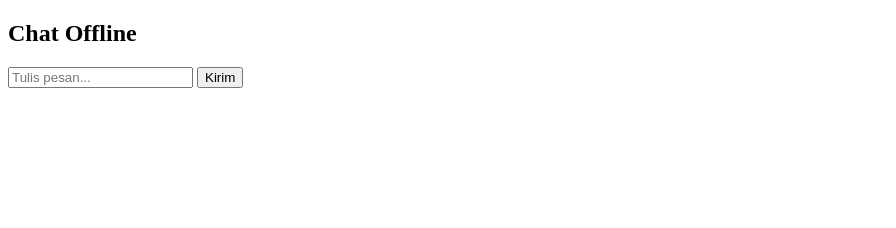
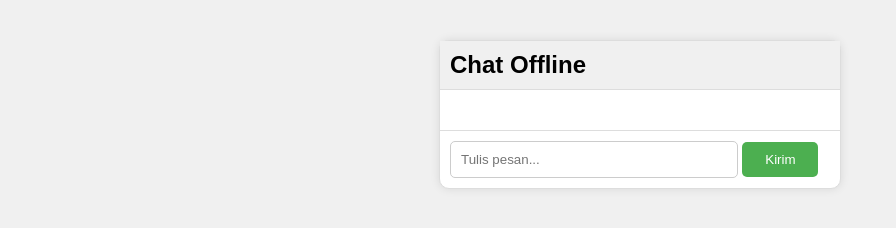
Before and after one commit to dafian12/WebProject, a plain HTML site: page index.html in a window 1280 px wide. Shown: the whole page, without its empty margins (0-896 px from the left). Drawn offline with Linux system fonts and the light colour scheme.

Commit message:
Update style.css

```diff
--- a/style.css
+++ b/style.css
@@ -1,37 +1,74 @@
-function updateTime() {
-    const now = new Date();
-    document.getElementById('current-time').textContent = now.toLocaleTimeString();
-}
-setInterval(updateTime, 1000);
-
-function fetchPrayerTimes(latitude, longitude) {
-    fetch(`https://api.aladhan.com/v1/timings?latitude=${latitude}&longitude=${longitude}&method=4`)
-        .then(response => response.json())
-        .then(data => {
-            const timings = data.data.timings;
-            document.getElementById('fajr-time').textContent = timings.Fajr;
-            document.getElementById('dhuhr-time').textContent = timings.Dhuhr;
-            document.getElementById('asr-time').textContent = timings.Asr;
-            document.getElementById('maghrib-time').textContent = timings.Maghrib;
-            document.getElementById('isha-time').textContent = timings.Isha;
-        })
-        .catch(error => {
-            document.getElementById('maghrib-time').textContent = 'Gagal mengambil waktu sholat';
-        });
+body {
+    font-family: Arial, sans-serif;
+    background-color: #f0f0f0;
 }
 
-function getLocation() {
-    if (navigator.geolocation) {
-        navigator.geolocation.getCurrentPosition(position => {
-            const { latitude, longitude } = position.coords;
-            document.getElementById('location').textContent = `Lat: ${latitude}, Long: ${longitude}`;
-            fetchPrayerTimes(latitude, longitude);
-        }, error => {
-            document.getElementById('location').textContent = 'Akses lokasi ditolak.';
-        });
-    } else {
-        document.getElementById('location').textContent = 'Peramban tidak mendukung geolokasi.';
-    }
+.chat-container {
+    width: 400px;
+    margin: 40px auto;
+    background-color: #fff;
+    border: 1px solid #ddd;
+    border-radius: 10px;
+    box-shadow: 0 0 10px rgba(0, 0, 0, 0.1);
 }
 
-getLocation();
+.chat-header {
+    background-color: #f0f0f0;
+    padding: 10px;
+    border-bottom: 1px solid #ddd;
+}
+
+.chat-header h2 {
+    margin: 0;
+}
+
+.chat-body {
+    padding: 20px;
+    overflow-y: auto;
+    max-height: 300px;
+}
+
+.chat-body .chat-message {
+    margin-bottom: 10px;
+    padding: 10px;
+    border-bottom: 1px solid #ddd;
+}
+
+.chat-body .chat-message:last-child {
+    border-bottom: none;
+}
+
+.chat-body .chat-message .username {
+    font-weight: bold;
+    color: #00698f;
+}
+
+.chat-body .chat-message .message-text {
+    color: #666;
+}
+
+.chat-footer {
+    padding: 10px;
+    border-top: 1px solid #ddd;
+}
+
+#chat-input {
+    width: 70%;
+    padding: 10px;
+    border: 1px solid #ccc;
+    border-radius: 5px;
+}
+
+#send-btn {
+    width: 20%;
+    padding: 10px;
+    background-color: #4CAF50;
+    color: #fff;
+    border: none;
+    border-radius: 5px;
+    cursor: pointer;
+}
+
+#send-btn:hover {
+    background-color: #3e8e41;
+}
```
